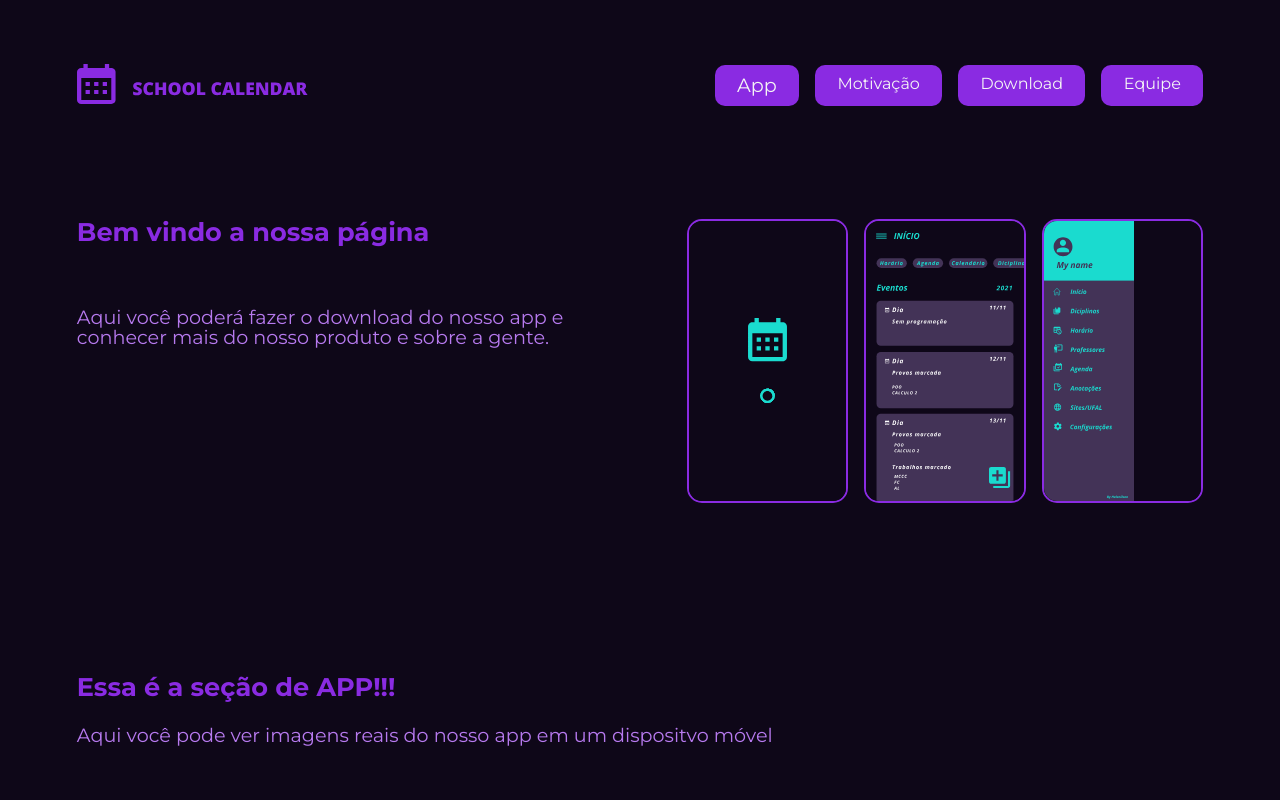
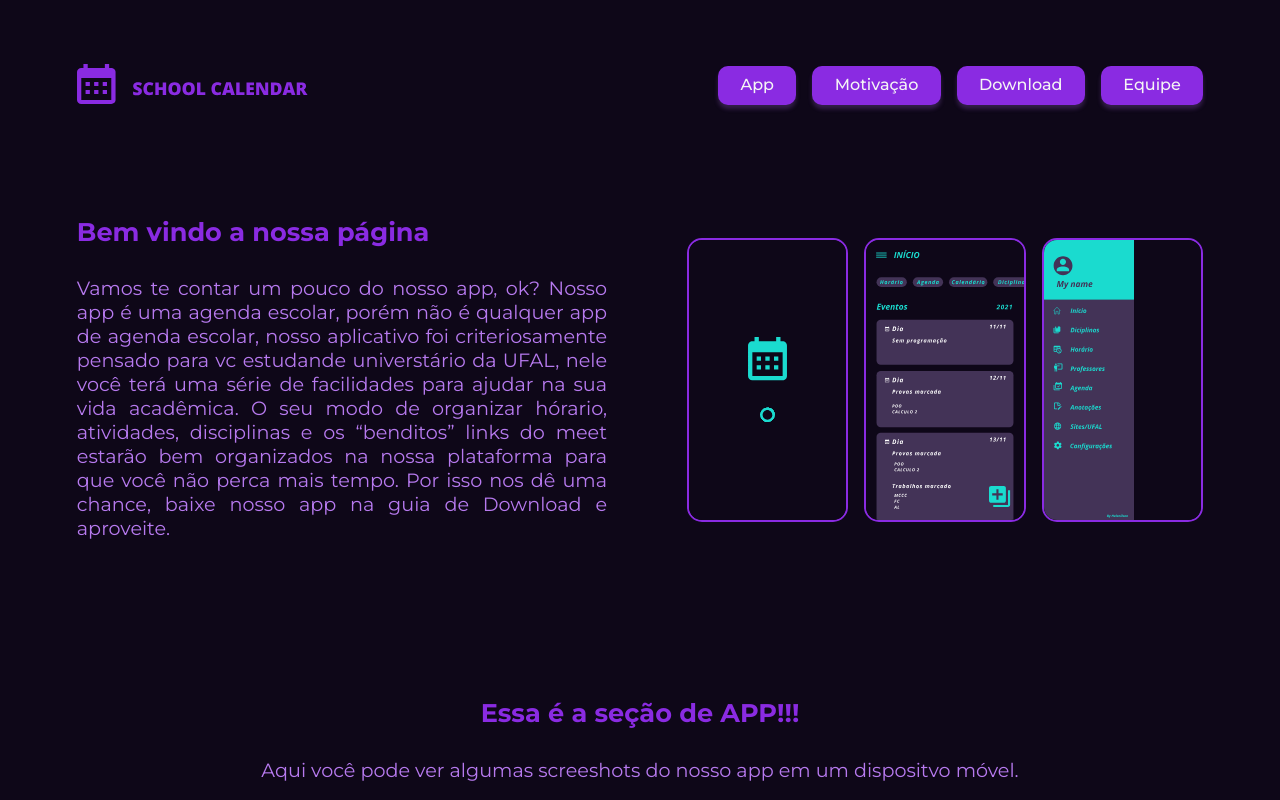
Before and after one commit to EnriqueSantos-dev/Site_ACE, a plain HTML site: page index.html in a window 1280 px wide. Shown: the top 800 px of the page. Drawn offline with Linux system fonts and the light colour scheme.

Commit message:
Ajustes no main e no app

```diff
--- a/css/style.css
+++ b/css/style.css
@@ -72,9 +72,13 @@ body{
 }
 
 .navbar li{
-    padding: 0.7rem 0.7rem;
+    padding: 0.7rem;
     background-color: blueviolet;
     border-radius: 10px;
+    align-items: center;
+    justify-items: center;
+    text-align: center;
+    box-shadow: 0px 4px 4px rgba(168, 105, 228, 0.25);
 
 }
 
@@ -82,6 +86,8 @@ body{
     padding: 0.7rem;
     color: whitesmoke;
     cursor: pointer;
+    font-style: bold;
+    font-weight: 500;
 }
 
 #logo_principal{
@@ -98,11 +104,19 @@ body{
     justify-content: space-between;
     gap: 5rem;
     margin-top: 7rem;
+    justify-items: center;
+    align-items: center;
 }
 .titulo_e_texto_inicial {
     display: flex;
     flex-direction: column;
-    gap: 4rem;
+    gap: 2rem;
+}
+.paragrafo_main{
+    color: #B77AEF;
+    font-size: 1.2rem;
+    line-height: 1.5rem;
+    text-align: justify;
 }
 .fotos_apresentacao {
     max-width: 840px;
@@ -127,6 +141,11 @@ body{
 
 }
 
+.paragrafos{
+    color: #B77AEF;
+    font-size: 1.2rem;
+    line-height: 1.5rem;
+}
 
 
 /* seção app */
@@ -153,12 +172,12 @@ body{
 
 }
 .texto_app{
-    line-height: 3rem;
+    text-align: center;
 }
-.paragrafos{
-    color: #B77AEF;
-    font-size: 1.2rem;
+.texto_app p{
+    margin-top: 2rem;
 }
+
 
 /* Seção motivação */
 
--- a/index.html
+++ b/index.html
@@ -23,7 +23,7 @@
 
             </button>
             <ul>
-                <li ><a class="paragrafos" href="#app">App</a></li>
+                <li ><a href="#app">App</a></li>
                 <li><a href="#motivacao">Motivação</a></li>
                 <li><a  href="#download">Download</a></li>
                 <li><a href="#equipe">Equipe</a></li>
@@ -36,7 +36,8 @@
             <div class="contanier_main">
                 <section class="titulo_e_texto_inicial">
                     <h1 class="titulos">Bem vindo a nossa página</h1>
-                    <p class="paragrafos">Aqui você poderá fazer o download do nosso app e conhecer mais do nosso produto e sobre a gente.</p>
+                    <p class="paragrafo_main">Vamos te contar um pouco do nosso app, ok?
+                        Nosso app é uma agenda escolar, porém não é qualquer app de agenda escolar, nosso aplicativo foi criteriosamente pensado para vc estudande universtário da UFAL, nele você terá uma série de facilidades para ajudar na sua vida acadêmica. O seu modo de organizar hórario, atividades, disciplinas e os “benditos” links do meet estarão bem organizados na nossa plataforma para que você não perca mais tempo. Por isso nos dê uma chance, baixe nosso app na guia de Download e aproveite.</p>
                 </section>
                 <section class="fotos_apresentacao">
                     <img src="/imagens/CARREGAMENTO.svg" alt="">
@@ -53,7 +54,7 @@
             <div class="contanier_app">
                 <section class="texto_app">
                     <h1 class="titulos">Essa é a seção de APP!!!</h1>
-                    <p class="paragrafos">Aqui você pode ver imagens reais do nosso app em um dispositvo móvel</p>
+                    <p class="paragrafos">Aqui você pode ver algumas screeshots do nosso app em um dispositvo móvel.</p>
                 </section>
                 <section class="fotos_app">
                     <img src="/imagens/ENTRAR.svg" alt="">
```
